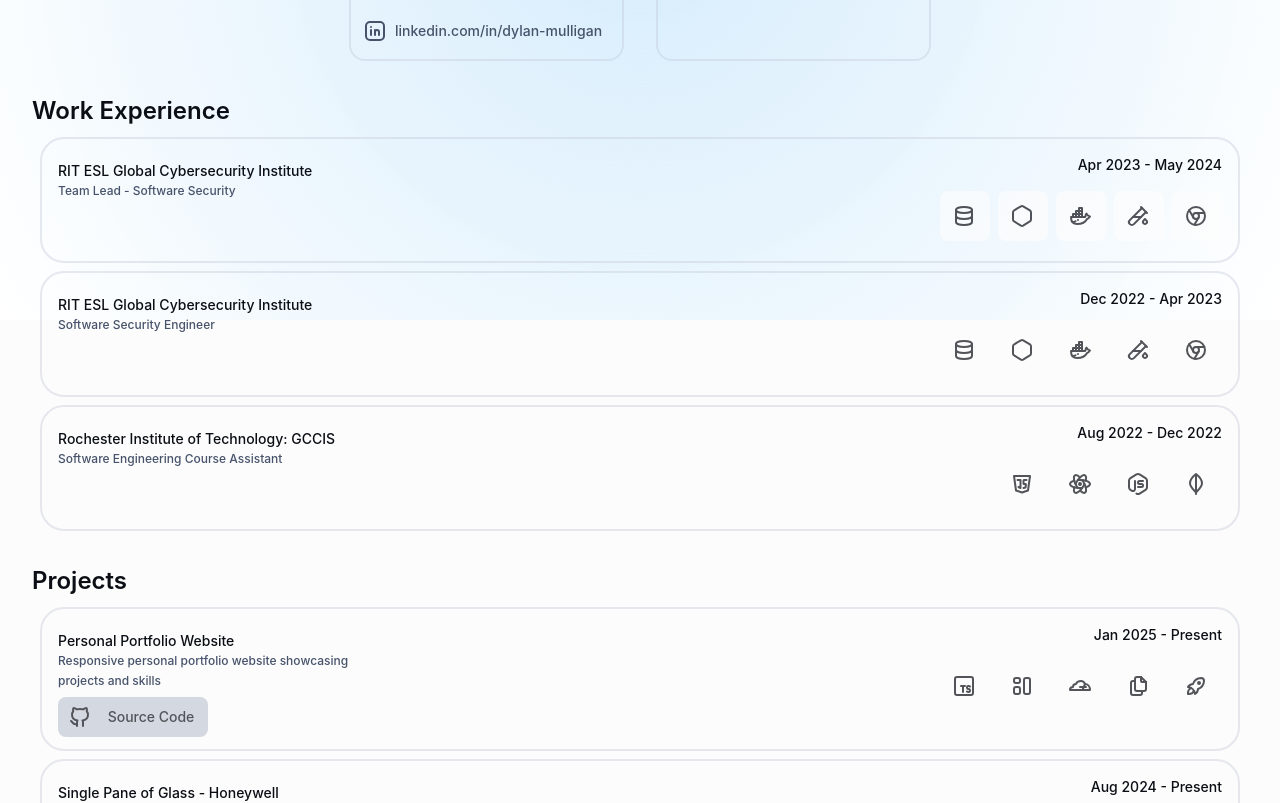
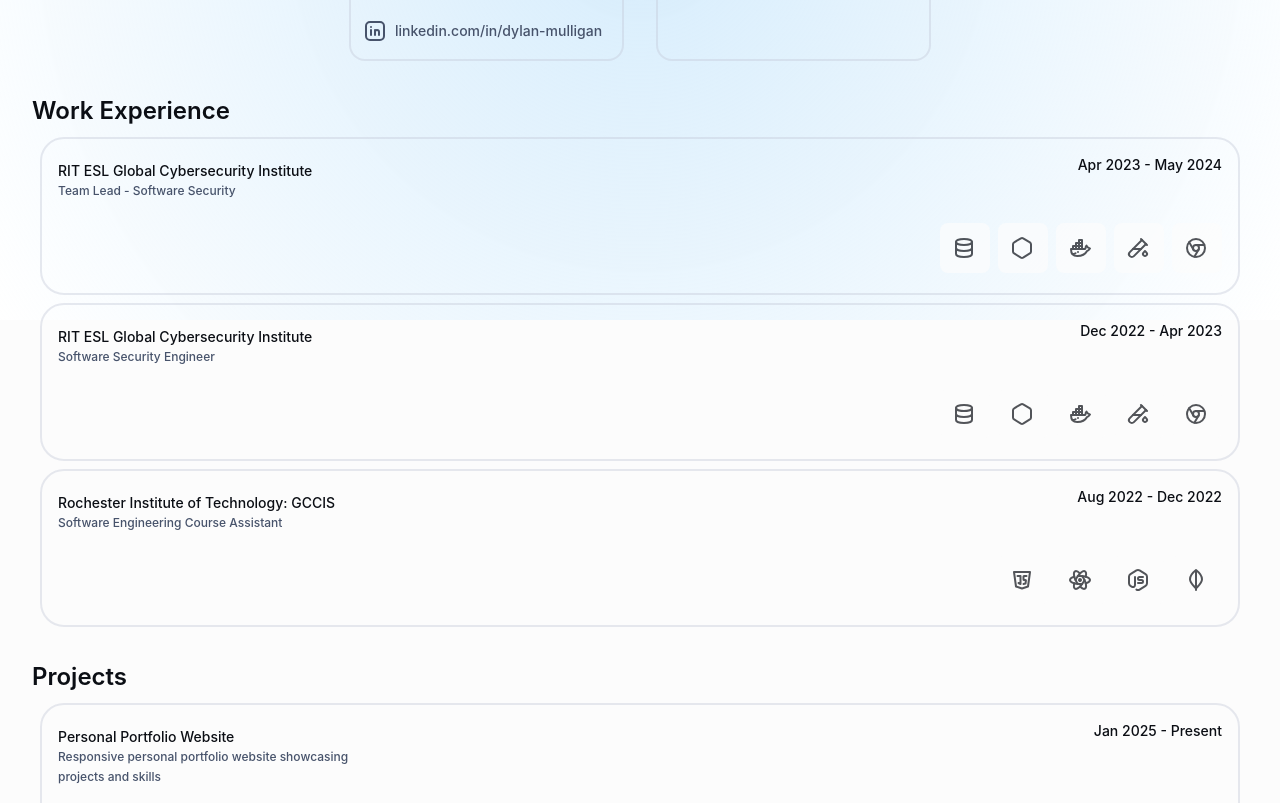
Before and after one commit to dylan-mulligan/personal-website, a React (Create React App) app: page / in a window 1280 px wide. Shown: the part 480-1283 px from the top of the page. Built offline with nearby package versions, Linux system fonts and the light colour scheme; the HTML template or start-up script is replaced by a standard one.

Commit message:
Fixed TechnologyChips.tsx justification

```diff
--- a/src/components/expandable-list/ExpandableList.tsx
+++ b/src/components/expandable-list/ExpandableList.tsx
@@ -5,6 +5,7 @@ import technologiesData from '../../data/technologies.json';
 import ListItemContent from './ListItemContent';
 import TechnologyChips from './TechnologyChips';
 import ListItemDetails from './ListItemDetails';
+import Typography from "@mui/material/Typography";
 
 /**
  * Interface representing an expandable item in the list.
@@ -108,22 +109,27 @@ const ExpandableList: React.FC<ExpandableListProps> = (props): JSX.Element => {
                     <Box key={index}>
                         <ListItem
                             onClick={() => handleToggle(index)}
-                            sx={listItemStyle(index)}
+                            sx={{
+                                ...listItemStyle(index),
+                                flexDirection: 'column',
+                                alignItems: 'stretch'
+                            }}
                         >
-                            {/* Content of the list item (title, subtitle, source) */}
+                            <Box sx={{ display: 'flex', justifyContent: 'space-between', width: '100%' }}>
                                 <ListItemContent
                                     title={item.title}
                                     subtitle={item.subtitle}
                                     projectUrl={item.projectUrl}
                                     isXSmallScreen={isXSmallScreen}
-                                onClick={(event) => event.stopPropagation()}
                                 />
-                            {/* Technology chips on the list items and start-end date of item */}
+                                {!isSmallScreen && item.startDate && item.endDate && (
+                                    <Typography variant="body2" sx={{ textAlign: "right", whiteSpace: "nowrap", marginLeft: 1 }}>
+                                        {item.startDate} - {item.endDate}
+                                    </Typography>
+                                )}
+                            </Box>
                             <TechnologyChips
                                 technologies={item.technologies}
-                                startDate={item.startDate}
-                                endDate={item.endDate}
-                                isSmallScreen={isSmallScreen}
                                 isMediumScreen={isMediumScreen}
                                 hoveredChip={hoveredChip}
                                 setHoveredChip={setHoveredChip}
--- a/src/components/expandable-list/ListItemContent.tsx
+++ b/src/components/expandable-list/ListItemContent.tsx
@@ -1,36 +1,20 @@
 import React from 'react';
-import { Box, ListItemText, Button } from '@mui/material';
-import { IconBrandGithub } from '@tabler/icons-react';
+import { Box, ListItemText } from '@mui/material';
 
 interface ListItemContentProps {
     title: string;
     subtitle: string;
     projectUrl?: string;
     isXSmallScreen: boolean;
-    onClick: (event: any) => void;
 }
 
-const ListItemContent: React.FC<ListItemContentProps> = ({ title, subtitle, projectUrl, isXSmallScreen, onClick }) => (
+const ListItemContent: React.FC<ListItemContentProps> = (props) => (
     <Box sx={{ display: "flex", alignItems: "left", flexGrow: 1, justifyContent: "flex-start", flexDirection: "column" }}>
         <ListItemText
-            primary={title}
-            secondary={subtitle}
-            sx={{ width: isXSmallScreen ? 250 : 325, flexGrow: 0 }}
+            primary={props.title}
+            secondary={props.subtitle}
+            sx={{ width: props.isXSmallScreen ? 250 : 325, flexGrow: 0 }}
         />
-        {projectUrl &&
-            <Button
-                color="inherit"
-                size="medium"
-                href={projectUrl}
-                target="_blank"
-                startIcon={<IconBrandGithub />}
-                sx={{ marginLeft: 0, width: 150 }}
-                onClick={onClick}
-                variant="contained"
-            >
-                Source Code
-            </Button>
-        }
     </Box>
 );
 
--- a/src/components/expandable-list/TechnologyChips.tsx
+++ b/src/components/expandable-list/TechnologyChips.tsx
@@ -1,12 +1,9 @@
 import React from 'react';
-import { Box, Chip, Typography, Collapse } from '@mui/material';
+import { Box, Chip, Collapse } from '@mui/material';
 import TechnologyIcon from './TechnologyIcon';
 
 interface TechnologyChipsProps {
     technologies: string[];
-    startDate: string;
-    endDate: string;
-    isSmallScreen: boolean;
     isMediumScreen: boolean;
     hoveredChip: string | null;
     setHoveredChip: (chipKey: string | null) => void;
@@ -16,18 +13,13 @@ interface TechnologyChipsProps {
 }
 
 const TechnologyChips: React.FC<TechnologyChipsProps> = ({
-    technologies, startDate, endDate, isSmallScreen,
-    isMediumScreen, hoveredChip, setHoveredChip, chipStyle,
-    getTechnologyDetails, indexBase
+    technologies, isMediumScreen, hoveredChip,
+    setHoveredChip, chipStyle, getTechnologyDetails,
+    indexBase
 }) => (
-    <Box sx={{display: "flex", flexDirection: "column", alignItems: "flex-end"}}>
-        {startDate && endDate && !isSmallScreen &&
-            <Typography variant="body2" sx={{textAlign: "right", whiteSpace: "nowrap", marginLeft: 1}}>
-                {startDate} - {endDate}
-            </Typography>
-        }
+    <Box sx={{ display: "flex", justifyContent: "flex-end" }}>
         {!isMediumScreen && (
-            <Box sx={{display: "flex", gap: 1, marginTop: 2, marginBottom: 0}}>
+            <Box sx={{ display: "flex", gap: 1, marginTop: 2, marginBottom: 0 }}>
                 {technologies.map((techName, techIndex) => {
                     const tech = getTechnologyDetails(techName);
                     const chipKey = `${indexBase + techIndex}-${techName}`;
@@ -35,16 +27,17 @@ const TechnologyChips: React.FC<TechnologyChipsProps> = ({
                         <Chip
                             key={chipKey}
                             label={
-                                <Collapse in={hoveredChip === chipKey} orientation={"horizontal"} timeout={{
-                                    enter: 300,
-                                    exit: 350
-                                }}
-                                          easing={"ease-in-out"}>
+                                <Collapse
+                                    in={hoveredChip === chipKey}
+                                    orientation={"horizontal"}
+                                    timeout={{ enter: 300, exit: 350 }}
+                                    easing={"ease-in-out"}
+                                >
                                     {tech.name}
                                 </Collapse>
                             }
                             component="a"
-                            icon={<TechnologyIcon iconName={tech.name}/>}
+                            icon={<TechnologyIcon iconName={tech.name} />}
                             href={tech.url}
                             target="_blank"
                             rel="noopener noreferrer"
```
Lines whose indentation alone changed are shown as unchanged.
